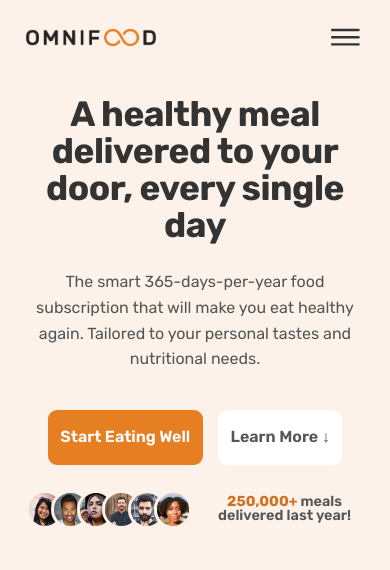
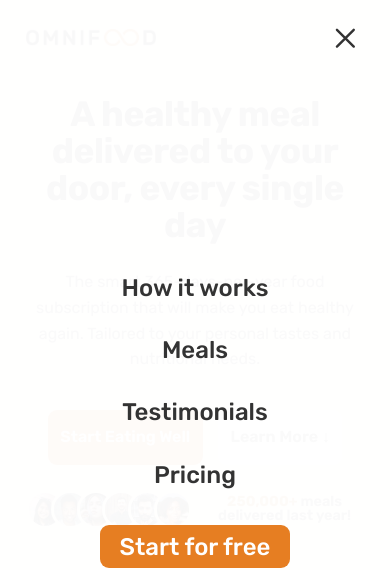
Before and after one commit to colin-macrae/Omnifood-Desktop--working-230727-, a plain HTML site: page index.html in a window 390 px wide. Shown: the top 570 px of the page. Drawn offline with nearby package versions, Linux system fonts and the light colour scheme.

Commit message:
mobile nav menu functionality completed

```diff
--- a/css/queries.css
+++ b/css/queries.css
@@ -119,10 +119,11 @@
     margin-top: 1.2rem;
   }
 
+
   /* MOBILE NAVIGATION */
-
   .btn-mobile-nav {
     display: block;
+    z-index: 9999;
   }
 
   .main-nav {
--- a/index.html
+++ b/index.html
@@ -37,7 +37,7 @@
 
 
         </div>
-    <header class="header ">
+    <header class="header nav-open">
       <a href="#">
         <img class="logo" alt="Omnifood Logo" src="img/omnifood-logo.png" />
       </a>
--- a/script.js
+++ b/script.js
@@ -5,6 +5,15 @@ function showAlert() {
 }
 // showAlert()
 
+// set current year
 const yearEl = document.querySelector(".year");
 const currentYear = new Date().getFullYear();
 yearEl.textContent = currentYear;
+
+// make mobile nav work
+const btnNavEl = document.querySelector(".btn-mobile-nav");
+const headerEl = document.querySelector(".header");
+
+btnNavEl.addEventListener('click', function() {
+  headerEl.classList.toggle('nav-open');
+})
```
